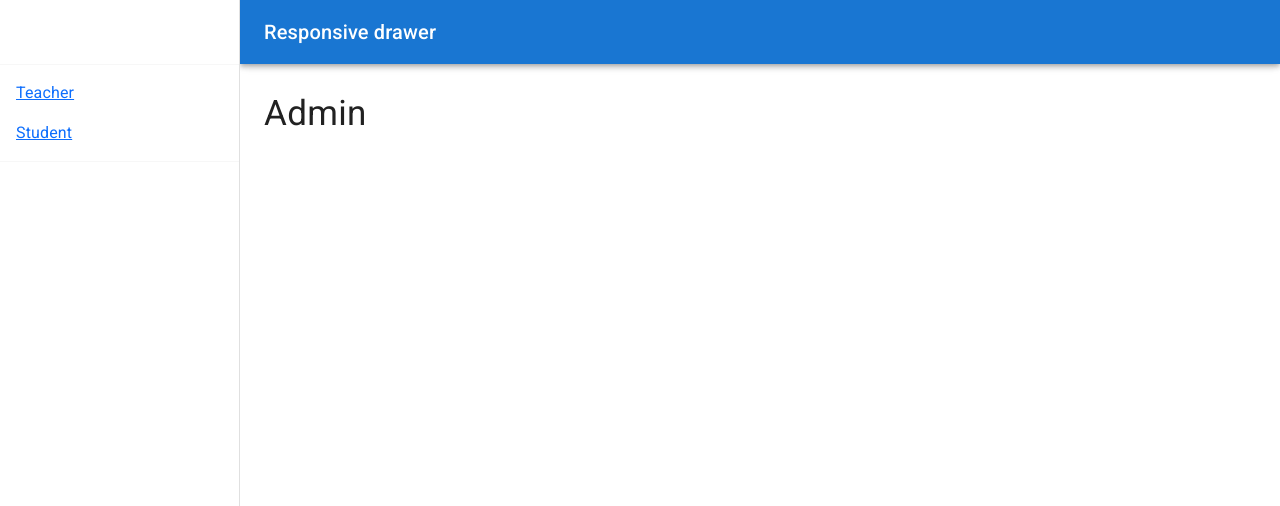
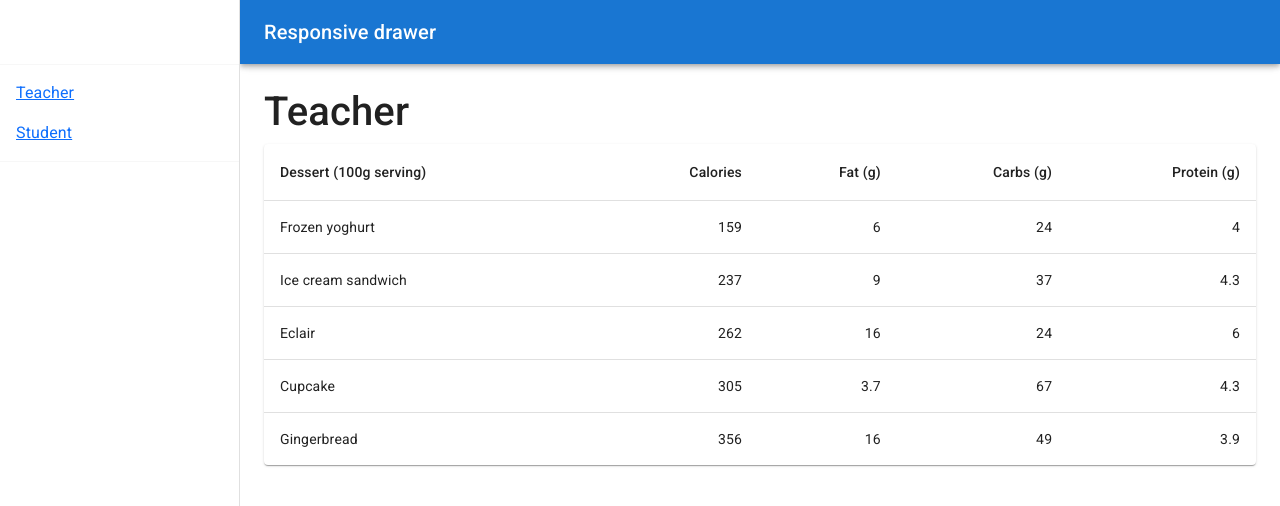
Before and after one commit to pakhlavonovv/lsn14, a React (Vite) app: page /admin in a window 1280 px wide. Shown: the top 506 px of the page. Built offline with nearby package versions, Linux system fonts and the light colour scheme; data requests are answered from the project's data file.

Commit message:
some-changes

```diff
--- /dev/null
+++ b/src/components/index.jsx
@@ -0,0 +1,2 @@
+import TeacherTable from './teacher-table'
+export {TeacherTable}
--- /dev/null
+++ b/src/components/teacher-table/index.jsx
@@ -0,0 +1,54 @@
+import * as React from 'react';
+import Table from '@mui/material/Table';
+import TableBody from '@mui/material/TableBody';
+import TableCell from '@mui/material/TableCell';
+import TableContainer from '@mui/material/TableContainer';
+import TableHead from '@mui/material/TableHead';
+import TableRow from '@mui/material/TableRow';
+import Paper from '@mui/material/Paper';
+
+function createData(name, calories, fat, carbs, protein) {
+  return { name, calories, fat, carbs, protein };
+}
+
+const rows = [
+  createData('Frozen yoghurt', 159, 6.0, 24, 4.0),
+  createData('Ice cream sandwich', 237, 9.0, 37, 4.3),
+  createData('Eclair', 262, 16.0, 24, 6.0),
+  createData('Cupcake', 305, 3.7, 67, 4.3),
+  createData('Gingerbread', 356, 16.0, 49, 3.9),
+];
+
+export default function BasicTable() {
+  return (
+    <TableContainer component={Paper}>
+      <Table sx={{ minWidth: 650 }} aria-label="simple table">
+        <TableHead>
+          <TableRow>
+            <TableCell>Dessert (100g serving)</TableCell>
+            <TableCell align="right">Calories</TableCell>
+            <TableCell align="right">Fat&nbsp;(g)</TableCell>
+            <TableCell align="right">Carbs&nbsp;(g)</TableCell>
+            <TableCell align="right">Protein&nbsp;(g)</TableCell>
+          </TableRow>
+        </TableHead>
+        <TableBody>
+          {rows.map((row) => (
+            <TableRow
+              key={row.name}
+              sx={{ '&:last-child td, &:last-child th': { border: 0 } }}
+            >
+              <TableCell component="th" scope="row">
+                {row.name}
+              </TableCell>
+              <TableCell align="right">{row.calories}</TableCell>
+              <TableCell align="right">{row.fat}</TableCell>
+              <TableCell align="right">{row.carbs}</TableCell>
+              <TableCell align="right">{row.protein}</TableCell>
+            </TableRow>
+          ))}
+        </TableBody>
+      </Table>
+    </TableContainer>
+  );
+}
--- a/src/pages/admin-layout/index.jsx
+++ b/src/pages/admin-layout/index.jsx
@@ -128,7 +128,6 @@
         sx={{ flexGrow: 1, p: 3, width: { sm: `calc(100% - ${drawerWidth}px)` } }}
       >
         <Toolbar />
-        <Typography sx={{ fontSize: '35px' }}>Admin</Typography>
         <Outlet />
       </Box>
     </Box>
--- a/src/pages/router/index.jsx
+++ b/src/pages/router/index.jsx
@@ -12,10 +12,12 @@
         createRoutesFromElements(
           <Route path="/" element={<App />}>
             <Route index element={<SignIn/>}/>
-            <Route path='admin' element={<AdminLayout/>}/>
-            <Route path="teacher" element={<Teacher/>}/>
-            <Route path="student" element={<Student/>}/>
-            <Route/>
+
+            <Route path="admin" element={<AdminLayout/>}>
+                <Route index element={<Teacher/>}/>
+                <Route path="student" element={<Student/>}/>
+            </Route>
+
             <Route path='student-layout' element={<StudentLayout/>}/>
           </Route>
         )
--- a/src/pages/router/routes.jsx
+++ b/src/pages/router/routes.jsx
@@ -5,7 +5,7 @@
     },
     {
         content: "Student",
-        path: "/student"
+        path: "/admin/student"
     },
 ]
 const student = [
--- a/src/pages/teacher/index.jsx
+++ b/src/pages/teacher/index.jsx
@@ -1,5 +1,6 @@
 import { useEffect } from "react"
 import axios from "axios"
+import { TeacherTable } from "@components"
 
 const Index = () => {
     useEffect(()=> {
@@ -8,7 +9,9 @@
         })
     })
   return (
-    <div><h1>Teacher</h1></div>
+    <div><h1>Teacher</h1>
+    <TeacherTable/>
+      </div>
   )
 }
 
--- a/vite.config.js
+++ b/vite.config.js
@@ -7,7 +7,8 @@
   resolve: {
     alias: [
       {find: "@", replacement: "/src/*"},
-      {find: "@pages", replacement: "/src/pages"}
+      {find: "@pages", replacement: "/src/pages"},
+      {find: "@components", replacement: "/src/components"}
     ]
   }
 })
```
